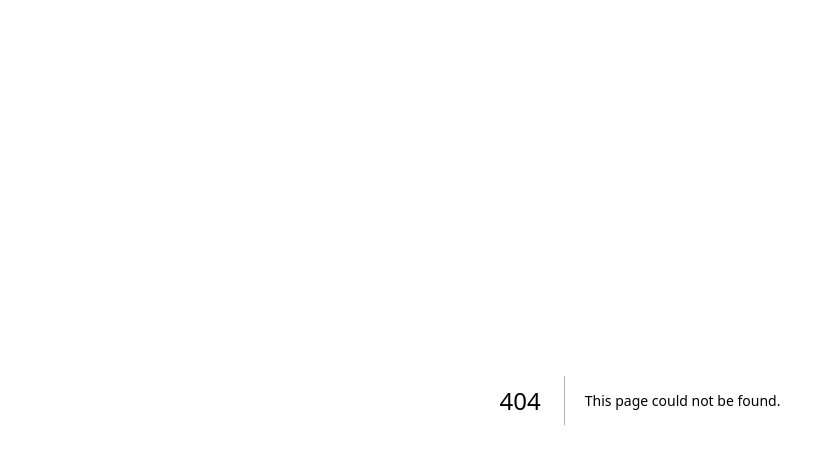
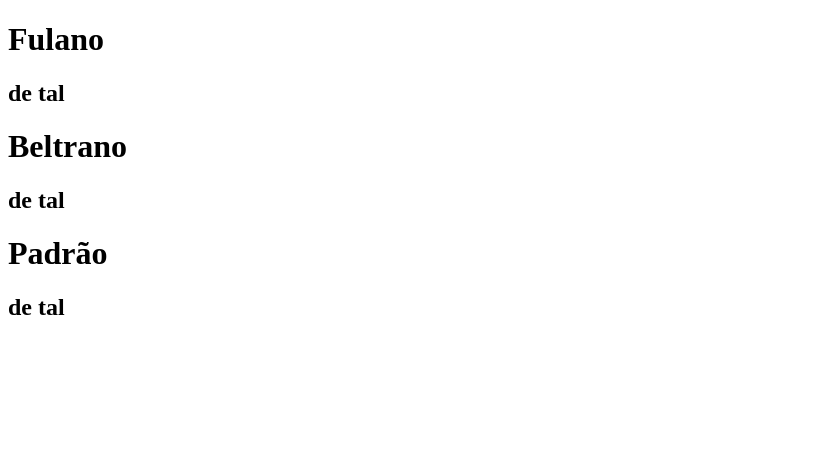
Before and after one commit to helioalb/nextjs, a Next.js app in the folder exercicios/: page /direta/direta in a window 1280 px wide. Before the commit this address had no page. Shown: the top 464 px of the page, without its empty margins (0-835 px from the left). Built offline with nearby package versions, Linux system fonts and the light colour scheme.

Commit message:
Add example of direct communication

```diff
--- /dev/null
+++ b/exercicios/src/components/Filho.jsx
@@ -0,0 +1,8 @@
+export default function Filho(props) {
+  return (
+    <div>
+      <h1>{props.name}</h1>
+      <h2>{props.lastname}</h2>
+    </div>
+  )
+}
--- /dev/null
+++ b/exercicios/src/components/Pai.jsx
@@ -0,0 +1,11 @@
+import Filho from "./Filho";
+
+export default function Pai(props) {
+  return (
+    <div>
+      <Filho {...props} name = 'Fulano' />
+      <Filho {...props} name = 'Beltrano' />
+      <Filho {...props} />
+    </div>
+  )
+}
--- /dev/null
+++ b/exercicios/src/pages/direta/direta.jsx
@@ -0,0 +1,7 @@
+import Pai from "../../components/Pai";
+
+export default function direta() {
+  return (
+    <Pai name='Padrão' lastname='de tal' />
+  )
+}
```
